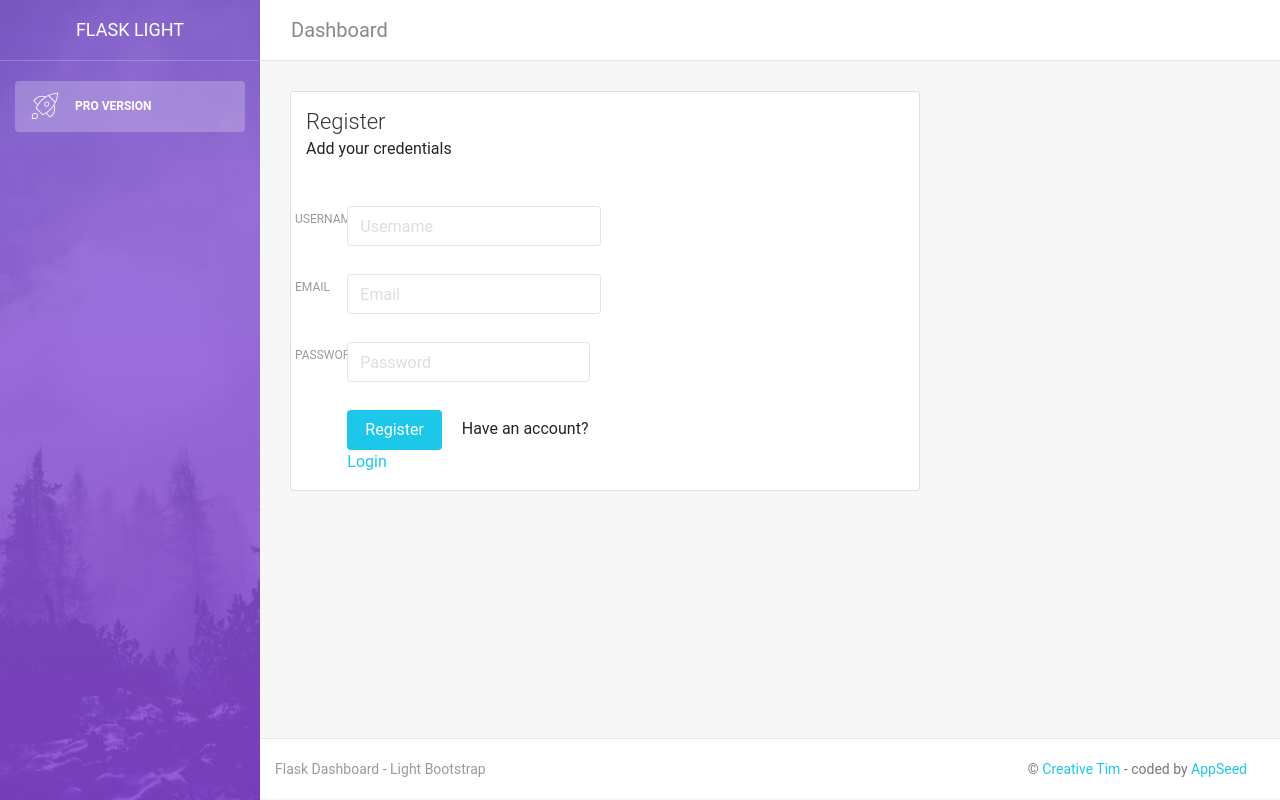
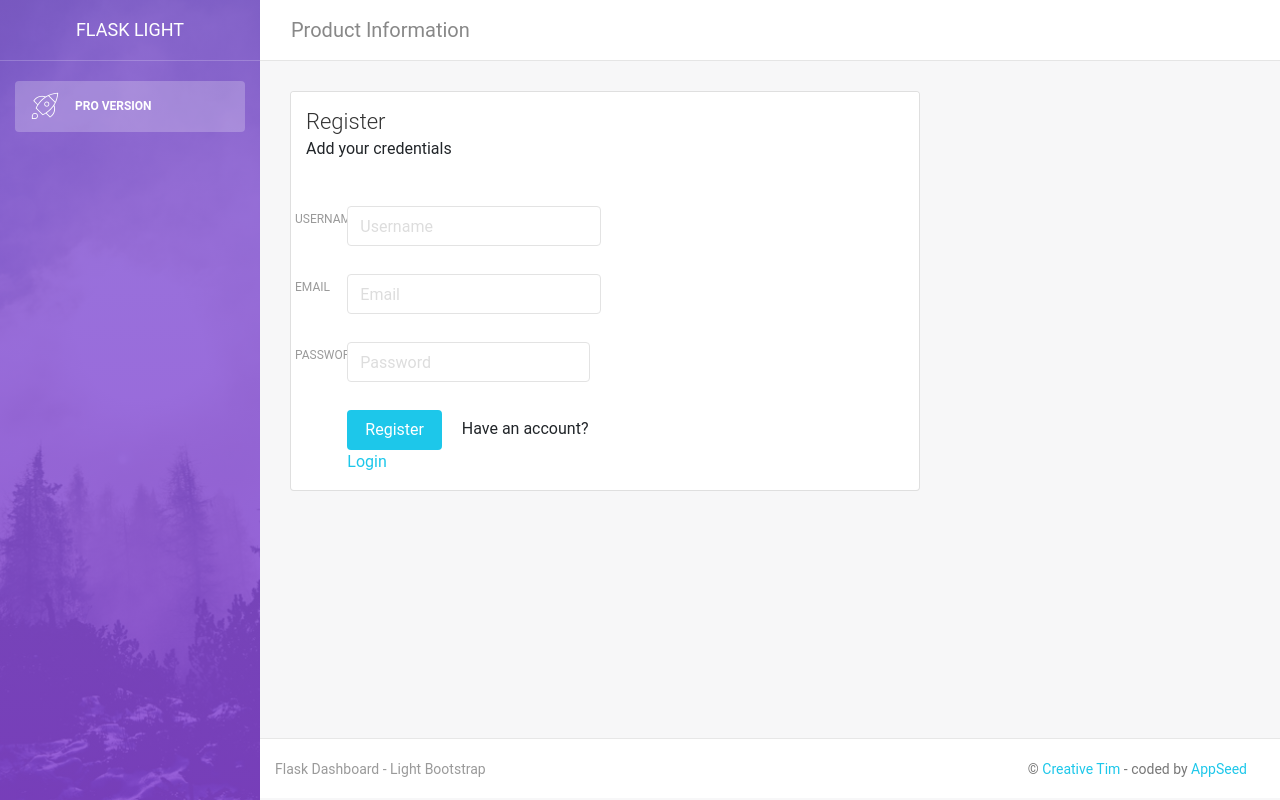
Before and after one commit to app-generator/flask-light-bootstrap, a Flask app: page /register in a window 1280 px wide. Run offline with Flask 2, Linux system fonts and the light colour scheme; some libraries are stand-ins or nearby versions.

Commit message:
Navigation - Update label (minor change)

```diff
--- a/app/base/templates/includes/navigation.html
+++ b/app/base/templates/includes/navigation.html
@@ -2,7 +2,7 @@
             <!-- Navbar -->
             <nav class="navbar navbar-expand-lg " color-on-scroll="500">
                 <div class="container-fluid">
-                    <a class="navbar-brand" href="/"> Dashboard </a>
+                    <a class="navbar-brand" href="/">Product Information </a>
                     <button href="" class="navbar-toggler navbar-toggler-right" type="button" data-toggle="collapse" aria-controls="navigation-index" aria-expanded="false" aria-label="Toggle navigation">
                         <span class="navbar-toggler-bar burger-lines"></span>
                         <span class="navbar-toggler-bar burger-lines"></span>
```
